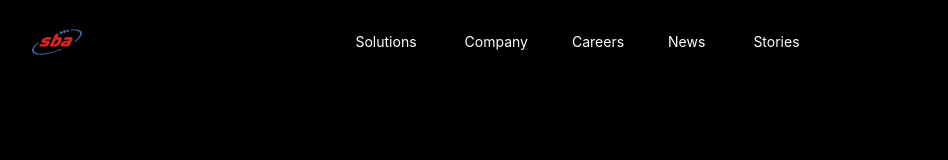
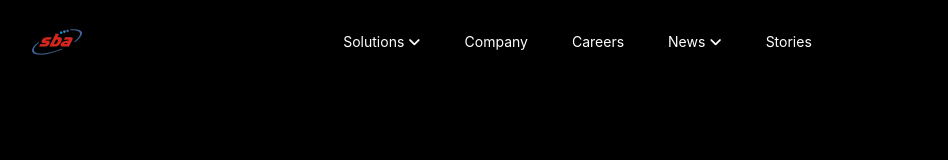
Before and after one commit to samalex0987/sbamodern, a React (Vite) app: page / in a window 1280 px wide. Shown: the top 160 px of the page, without its empty margins (0-948 px from the left). Built offline with nearby package versions, Linux system fonts and the light colour scheme.

Commit message:
Added react lazy for speedup

```diff
--- a/index.html
+++ b/index.html
@@ -4,10 +4,15 @@
     <meta charset="UTF-8" />
     <link rel="icon" type="image/svg+xml" href="/vite.svg" />
     <meta name="viewport" content="width=device-width, initial-scale=1.0" />
+    <meta name="description" content="Boost your business efficiency with cutting-edge IT automation solutions. We specialize in automating workflows, cloud integration, and IT infrastructure management to help you scale faster, reduce costs, and stay ahead of the competition.">
 
-<link href="https://fonts.googleapis.com/css2?family=Poppins:wght@600;700&family=Roboto:wght@400;500&display=swap" rel="preconnect">
+    <link rel="preconnect" href="https://cdnjs.cloudflare.com" crossorigin="anonymous" />
 
-        <link rel="preconnect" href="https://cdnjs.cloudflare.com/ajax/libs/font-awesome/6.7.2/css/all.min.css"  integrity="sha512-Evv84Mr4kqVGRNSgIGL/F/aIDqQb7xQ2vcrdIwxfjThSH8CSR7PBEakCr51Ck+w+/U6swU2Im1vVX0SVk9ABhg==" crossorigin="anonymous" referrerpolicy="no-referrer" />
+    <!-- Preconnect to Google Fonts (if you’re using fonts from Google) -->
+    <link rel="preconnect" href="https://fonts.gstatic.com" crossorigin="anonymous" />
+
+    <link href="https://fonts.googleapis.com/css2?family=Poppins:wght@600;700&family=Roboto:wght@400;500&display=swap" rel="stylesheet">
+    <link rel="stylesheet" href="https://cdnjs.cloudflare.com/ajax/libs/font-awesome/6.7.2/css/all.min.css"  integrity="sha512-Evv84Mr4kqVGRNSgIGL/F/aIDqQb7xQ2vcrdIwxfjThSH8CSR7PBEakCr51Ck+w+/U6swU2Im1vVX0SVk9ABhg==" crossorigin="anonymous" referrerpolicy="no-referrer" />
     <title>Vite + React</title>
   </head>
   <body style="background-color: black;">
--- a/src/App.jsx
+++ b/src/App.jsx
@@ -1,31 +1,33 @@
-import { useState } from 'react'
+import React, { useState, Suspense, lazy } from 'react'
 import Navbar from './navbar'
 import { BrowserRouter, Route, Routes } from 'react-router-dom'
-import Home from './home/home'
-import Dataandai from './Dataandai/Dataandai'
-import It_and_buisness_automation from './itandautomation/itandautomation'
-import Open_hybrid_cloud from './openhybridcloud/Openhybridcloud'
-import Security_and_sustainability from './securityandsustainability/security_and_sustainability'
-import Company from './company/company'
-import Carrers from './carrers/carrers'
-import Apply from './apply/apply'
-import Test from './test'
-import SuccessStories from './stories/stories'
-import About_us from './about_us/About_us'
 
+// Lazy load route components
+const Home = lazy(() => import('./home/home'))
+const Dataandai = lazy(() => import('./Dataandai/Dataandai'))
+const It_and_buisness_automation = lazy(() => import('./itandautomation/itandautomation'))
+const Open_hybrid_cloud = lazy(() => import('./openhybridcloud/Openhybridcloud'))
+const Security_and_sustainability = lazy(() => import('./securityandsustainability/security_and_sustainability'))
+const Company = lazy(() => import('./company/company'))
+const Carrers = lazy(() => import('./carrers/carrers'))
+const Apply = lazy(() => import('./apply/apply'))
+const Test = lazy(() => import('./test'))
+const SuccessStories = lazy(() => import('./stories/stories'))
+const About_us = lazy(() => import('./about_us/About_us'))
 
 function App() {
   const [count, setCount] = useState(0)
 
   return (
-    <>
     <BrowserRouter>
+      {/* Wrap routes with Suspense and fallback UI */}
+      <Suspense fallback={<div>Loading...</div>}>
         <Routes>
           <Route path='/' element={<Home />} />
           <Route path='/Data-and-ai' element={<Dataandai />} />
           <Route path='/It_and_buisness_automation' element={<It_and_buisness_automation />} />
           <Route path='/Open_hybrid_cloud' element={<Open_hybrid_cloud />} />
-            <Route path='/Security_and_sustainability' element={<Security_and_sustainability/>} />
+          <Route path='/Security_and_sustainability' element={<Security_and_sustainability />} />
           <Route path='/Company' element={<Company />} />
           <Route path='/Join-with-us' element={<Carrers />} />
           <Route path='/Apply' element={<Apply />} />
@@ -33,8 +35,8 @@ function App() {
           <Route path='/our-stories' element={<SuccessStories />} />
           <Route path='/About-us' element={<About_us />} />
         </Routes>
+      </Suspense>
     </BrowserRouter>
-    </>
   )
 }
 
```
Lines whose indentation alone changed are shown as unchanged.
